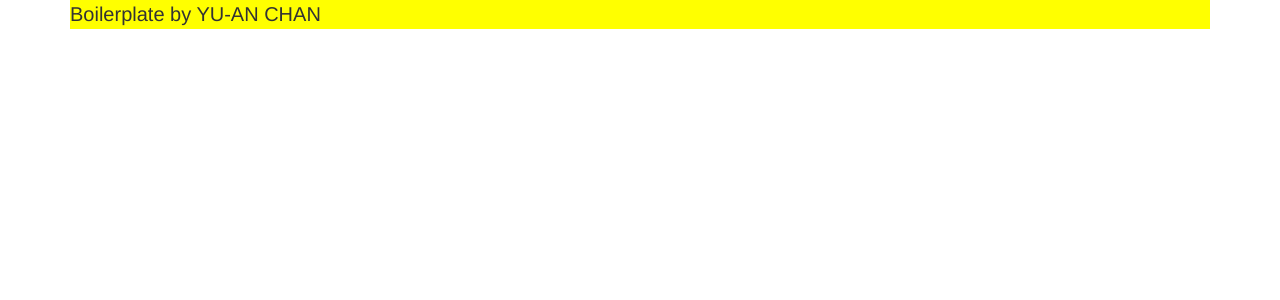
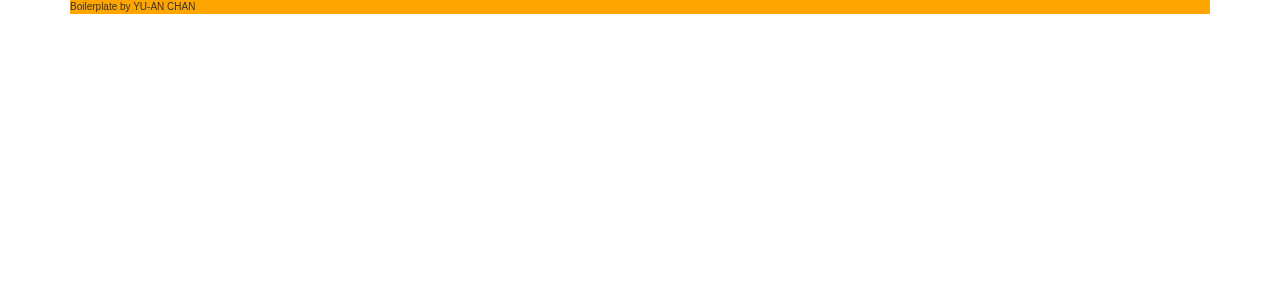
Before and after one commit to Scya597/Web-Full-Stack-Boilerplate, a React app: page / in a window 1280 px wide. Shown: the top 300 px of the page. Built offline with nearby package versions, Linux system fonts and the light colour scheme.

Commit message:
add react-hot-loader

```diff
--- a/package.json
+++ b/package.json
@@ -44,6 +44,7 @@
     "node-sass": "^4.5.3",
     "nodemon": "^1.11.0",
     "npm-run-all": "2.3.0",
+    "react-hot-loader": "next",
     "rimraf": "2.5.4",
     "sass-loader": "^6.0.6",
     "style-loader": "^0.13.1",
--- a/src/components/Create.js
+++ b/src/components/App.js
@@ -1,8 +1,6 @@
 import React, { Component } from 'react';
-// import { Link } from 'react-router-dom';
-// import axios from 'axios';
 
-class Create extends Component {
+class App extends Component {
   state = {};
 
   render() {
@@ -14,4 +12,4 @@ class Create extends Component {
   }
 }
 
-export default Create;
+export default App;
--- a/src/components/ReadAll.js
+++ /dev/null
@@ -1,17 +0,0 @@
-import React, { Component } from 'react';
-// import { Link } from 'react-router-dom';
-// import axios from 'axios';
-
-class ReadAll extends Component {
-  state = {};
-
-  render() {
-    return (
-      <div>
-        Boilerplate by YU-AN CHAN
-      </div>
-    );
-  }
-}
-
-export default ReadAll;
--- a/src/components/ReadAndDeleteOne.js
+++ /dev/null
@@ -1,17 +0,0 @@
-import React, { Component } from 'react';
-// import { Link } from 'react-router-dom';
-// import axios from 'axios';
-
-class ReadAndDeleteOne extends Component {
-  state = {};
-
-  render() {
-    return (
-      <div>
-        Boilerplate by YU-AN CHAN
-      </div>
-    );
-  }
-}
-
-export default ReadAndDeleteOne;
--- a/src/components/Update.js
+++ /dev/null
@@ -1,17 +0,0 @@
-import React, { Component } from 'react';
-// import { Link } from 'react-router-dom';
-// import axios from 'axios';
-
-class Update extends Component {
-  state = {};
-
-  render() {
-    return (
-      <div>
-        Boilerplate by YU-AN CHAN
-      </div>
-    );
-  }
-}
-
-export default Update;
--- a/src/index.js
+++ b/src/index.js
@@ -1,23 +1,31 @@
 import React from 'react';
-import ReactDOM from 'react-dom';
-import { BrowserRouter, Route, Switch } from 'react-router-dom';
-
-import Create from './components/Create';
-import ReadAll from './components/ReadAll';
-import ReadAndDeleteOne from './components/ReadAndDeleteOne';
-import Update from './components/Update';
+import { render } from 'react-dom';
+import App from './components/App';
 import './scss/style.scss';
 
-ReactDOM.render(
-  <BrowserRouter>
-    <div>
-      <Switch>
-        <Route path="/new" component={Create} />
-        <Route path="/edit/:id" component={Update} />
-        <Route path="/:id" component={ReadAndDeleteOne} />
-        <Route path="/" component={ReadAll} />
-      </Switch>
-    </div>
-  </BrowserRouter>,
-  document.getElementById('root'),
-);
+const rootElement = document.getElementById('root');
+
+let app;
+
+if (module.hot) {
+  const { AppContainer } = require('react-hot-loader'); // eslint-disable-line global-require
+  app = (
+    <AppContainer>
+      <App />
+    </AppContainer>
+  );
+
+  module.hot.accept('./components/App', () => {
+    const NewApp = require('./components/App').default; // eslint-disable-line global-require
+    render(
+      <AppContainer>
+        <NewApp />
+      </AppContainer>,
+      rootElement,
+    );
+  });
+} else {
+  app = <App />;
+}
+
+render(app, rootElement);
--- a/src/scss/style.scss
+++ b/src/scss/style.scss
@@ -1,4 +1,5 @@
 div {
-  font-size:20px;
-  background-color: yellow;
+  font-size:10px;
+  font-family: sans-serif;
+  background-color: orange;
 }
--- a/webpack.config.js
+++ b/webpack.config.js
@@ -4,6 +4,7 @@ const path = require('path');
 const webpack = require('webpack');
 
 const hotMiddlewareScript = 'webpack-hot-middleware/client';
+const reactHotLoaderScript = 'react-hot-loader/patch';
 
 module.exports = (env) => {
   const { ifProd, ifNotProd } = getIfUtils(env);
@@ -11,6 +12,7 @@ module.exports = (env) => {
     entry: {
       bundle: [
         hotMiddlewareScript,
+        reactHotLoaderScript,
         './src/index.js',
       ],
     },
```
